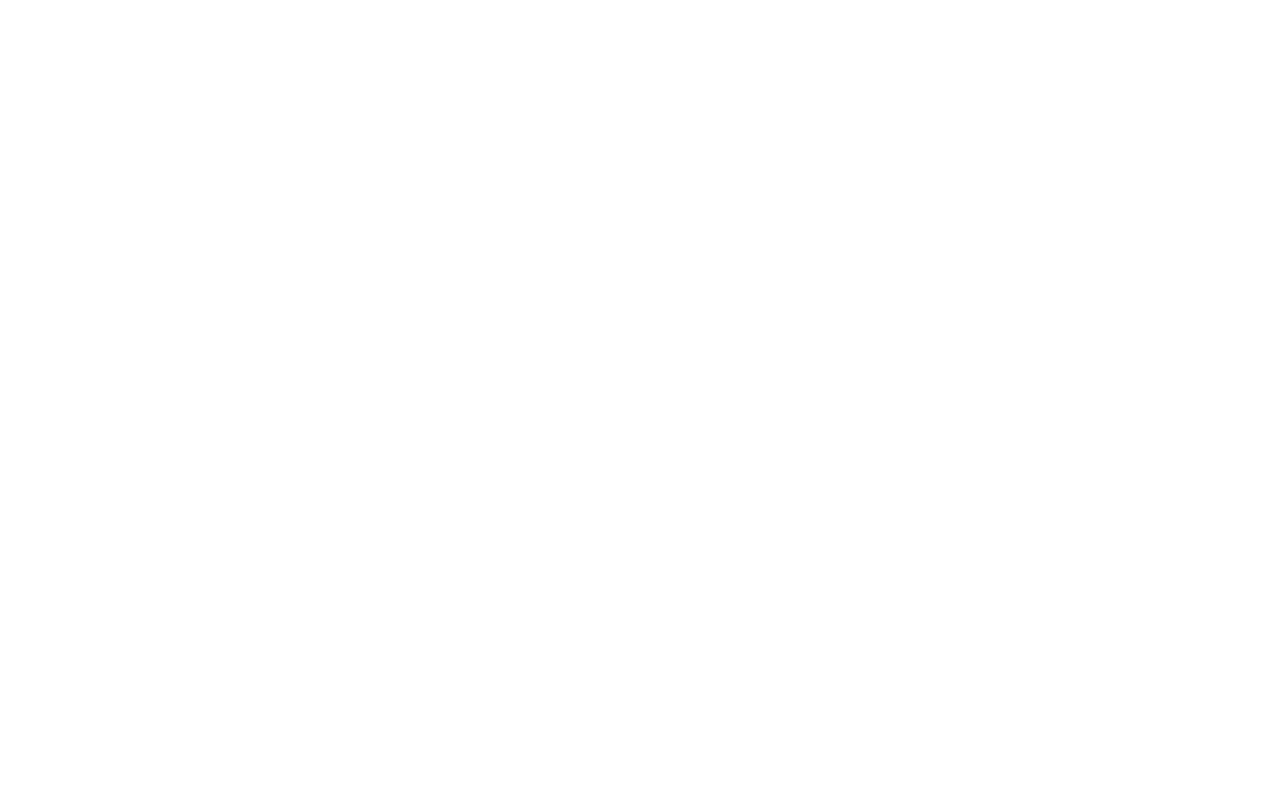
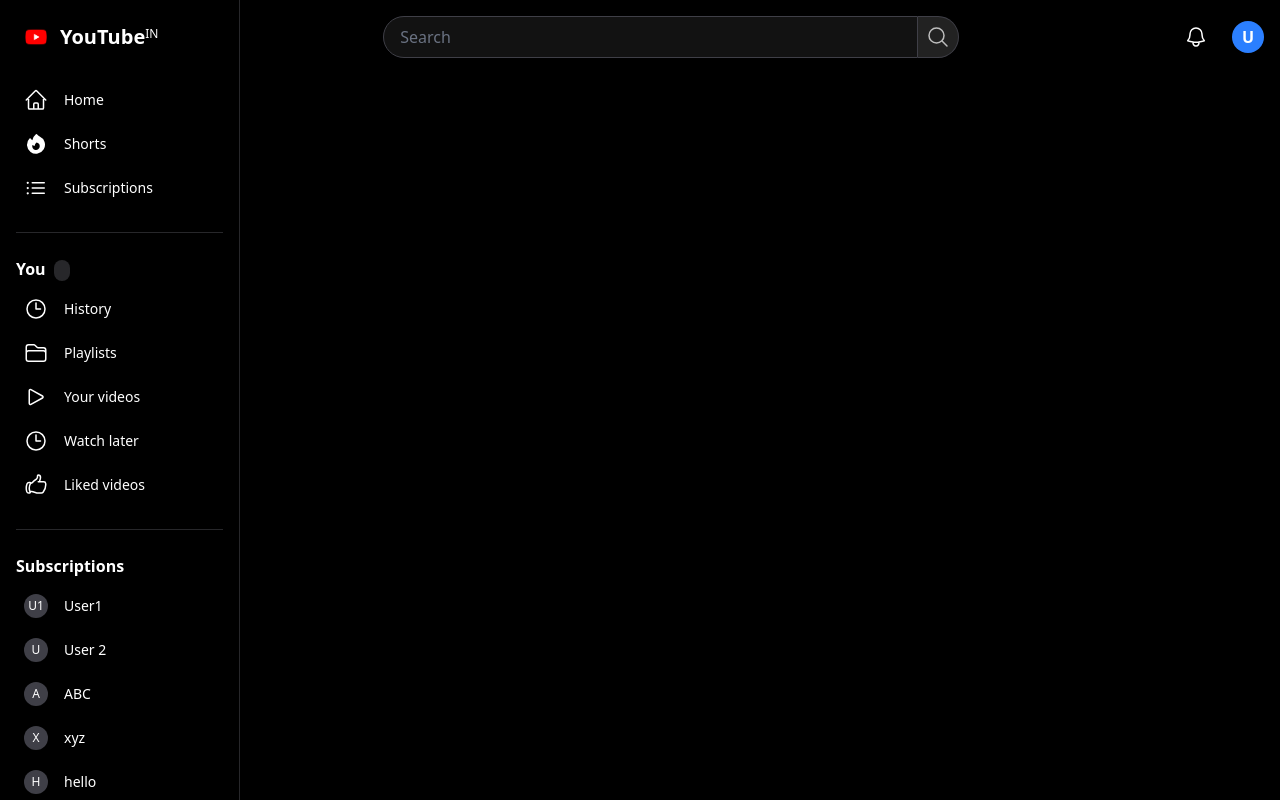
Before and after one commit to khushi28p/youtube-clone-2, a React (Vite) app in the folder youtube-clone-frontend/: page / in a window 1280 px wide. Built offline with nearby package versions, Linux system fonts and the light colour scheme.

Commit message:
frontend added

```diff
--- a/youtube-clone-frontend/package.json
+++ b/youtube-clone-frontend/package.json
@@ -10,6 +10,7 @@
     "preview": "vite preview"
   },
   "dependencies": {
+    "@heroicons/react": "^2.2.0",
     "@tailwindcss/vite": "^4.1.7",
     "axios": "^1.9.0",
     "react": "^19.1.0",
--- a/youtube-clone-frontend/src/App.jsx
+++ b/youtube-clone-frontend/src/App.jsx
@@ -7,7 +7,7 @@
 const App = () => {
   return (
 
-
+    <div className='h-screen bg-cod-gray text-white '>
     <BrowserRouter>
     <Routes>
       <Route path='/signup' element={<Signup />} />
@@ -15,6 +15,7 @@
       <Route path='/' element={<YouTubeLayout />} />
     </Routes>
     </BrowserRouter>
+    </div>
   )
 }
 
--- /dev/null
+++ b/youtube-clone-frontend/src/components/Header.jsx
@@ -0,0 +1,36 @@
+import React from 'react'
+import {  MagnifyingGlassIcon, VideoCameraIcon, BellIcon } from '@heroicons/react/24/outline'; // Example icons
+
+const Header = () => {
+  return (
+    <header className="flex items-center justify-between p-4 fixed top-0 w-full z-10">
+
+      <div className="flex items-center space-x-4">
+        <div className="flex items-center space-x-1 cursor-pointer">
+          <img src="/youtube_logo.png" alt="YouTube Logo" className='size-10' />
+          <span className="text-white font-bold text-xl">YouTube<sup className='font-normal text-xs'>IN</sup></span>
+        </div>
+      </div>
+
+      <div className="flex items-center flex-1 mx-8 max-w-xl">
+        <input
+          type="text"
+          placeholder="Search"
+          className="flex-1 px-4 py-2 rounded-l-full bg-[#121212] border border-zinc-700 focus:outline-none focus:border-blue-500 text-gray-300 placeholder-gray-500"
+        />
+        <button className="p-2 rounded-r-full bg-[#222222] border border-zinc-700 border-l-0">
+          <MagnifyingGlassIcon className="h-6 w-6 text-white/70" />
+        </button>
+      </div>
+
+      <div className="flex items-center space-x-6">
+        <BellIcon className="h-6 w-6 text-white cursor-pointer" />
+        <div className="h-8 w-8 rounded-full bg-blue-500 flex items-center justify-center text-white font-semibold cursor-pointer">
+          U
+        </div>
+      </div>
+    </header>
+  )
+}
+
+export default Header
--- /dev/null
+++ b/youtube-clone-frontend/src/components/MainContent.jsx
@@ -0,0 +1,11 @@
+import React from 'react'
+
+const MainContent = () => {
+  return (
+    <div>
+      Main content
+    </div>
+  )
+}
+
+export default MainContent
--- /dev/null
+++ b/youtube-clone-frontend/src/components/Sidebar.jsx
@@ -0,0 +1,71 @@
+import React from 'react'
+import { HomeIcon, PlayIcon, ListBulletIcon, ClockIcon, FolderIcon, HandThumbUpIcon, PhotoIcon } from '@heroicons/react/24/outline';
+import { FireIcon } from '@heroicons/react/24/solid';
+
+const Sidebar = () => {
+  const primaryNavItems = [
+    { icon: HomeIcon, name: 'Home' },
+    { icon: FireIcon, name: 'Shorts' }, // Using FireIcon as an example for Shorts
+    { icon: ListBulletIcon, name: 'Subscriptions' },
+  ];
+
+  const youSectionItems = [
+    { icon: ClockIcon, name: 'History' },
+    { icon: FolderIcon, name: 'Playlists' },
+    { icon: PlayIcon, name: 'Your videos' }, // Assuming VideoCameraIcon from Header can be reused
+    { icon: ClockIcon, name: 'Watch later' },
+    { icon: HandThumbUpIcon, name: 'Liked videos' },
+  ];
+
+  const subscriptions = [
+    { name: 'User1', avatar: 'U1' },
+    { name: 'User 2', avatar: 'U' },
+    { name: 'ABC', avatar: 'A' },
+    { name: 'xyz', avatar: 'X' },
+    { name: 'hello', avatar: 'H' },
+    { name: 'Hii', avatar: 'HI' },
+  ];
+
+  return (
+    <aside className="w-60 bg-black p-4 pt-20 fixed top-0 left-0 h-screen overflow-y-auto border-r border-zinc-800">
+      <nav className="mb-6">
+        {primaryNavItems.map((item, index) => (
+          <div key={index} className="flex items-center p-2 rounded-lg hover:bg-zinc-800 cursor-pointer mb-1">
+            <item.icon className="h-6 w-6 text-white mr-4" />
+            <span className="text-white text-sm">{item.name}</span>
+          </div>
+        ))}
+      </nav>
+
+      <hr className="border-zinc-800 mb-6" />
+
+      {/* You Section */}
+      <h3 className="text-white text-md font-semibold mb-2">You <span className="ml-2 bg-zinc-800 px-2 py-0.5 rounded-full text-white text-xs"> </span></h3>
+      <nav className="mb-6">
+        {youSectionItems.map((item, index) => (
+          <div key={index} className="flex items-center p-2 rounded-lg hover:bg-zinc-800 cursor-pointer mb-1">
+            <item.icon className="h-6 w-6 text-white mr-4" />
+            <span className="text-white text-sm">{item.name}</span>
+          </div>
+        ))}
+      </nav>
+
+      <hr className="border-zinc-800 mb-6" />
+
+      {/* Subscriptions */}
+      <h3 className="text-white text-md font-semibold mb-2">Subscriptions</h3>
+      <nav>
+        {subscriptions.map((sub, index) => (
+          <div key={index} className="flex items-center p-2 rounded-lg hover:bg-zinc-800 cursor-pointer mb-1">
+            <div className="h-6 w-6 rounded-full bg-zinc-700 flex items-center justify-center text-xs text-white mr-4">
+              {sub.avatar}
+            </div>
+            <span className="text-white text-sm truncate">{sub.name}</span>
+          </div>
+        ))}
+      </nav>
+    </aside>
+  );
+}
+
+export default Sidebar
--- a/youtube-clone-frontend/src/pages/YoutubeLayout.jsx
+++ b/youtube-clone-frontend/src/pages/YoutubeLayout.jsx
@@ -1,9 +1,16 @@
 import React from 'react'
+import Header from '../components/Header.jsx'
+import Sidebar from '../components/Sidebar.jsx'
+import MainContent from '../components/MainContent.jsx'
 
 const YoutubeLayout = () => {
   return (
-    <div>
-
+    <div className="flex flex-col h-screen bg-black text-white ">
+      <Header />
+      <div className="flex flex-1 overflow-hidden">
+        <Sidebar />
+        <MainContent />
+      </div>
     </div>
   )
 }
```
Also changed, not shown: youtube-clone-frontend/public/youtube_logo.png (added), 1 other file (tests, documents, lock files or other folders).
